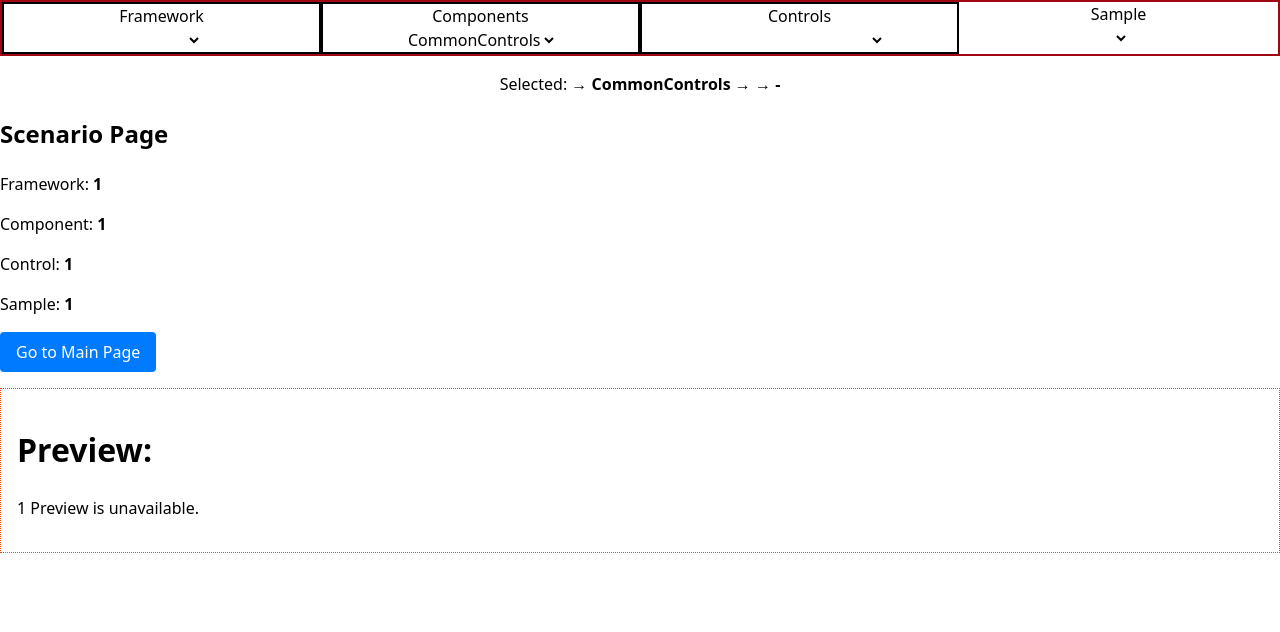
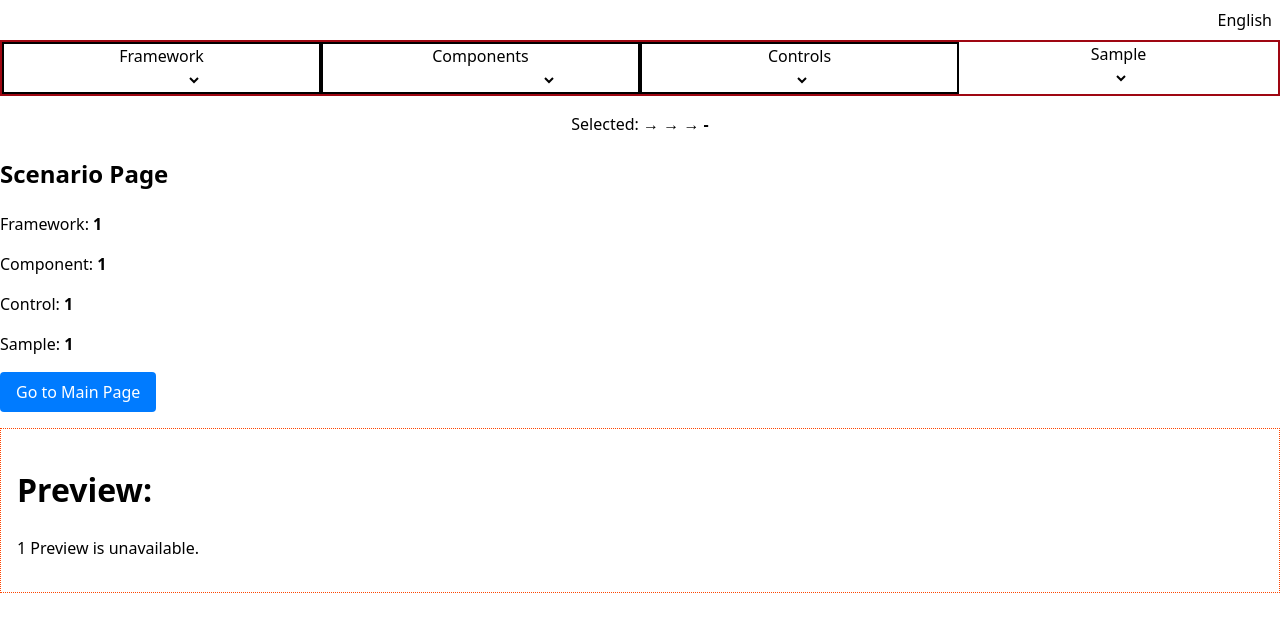
Before and after one commit to tranminhtungagest/angular-experiment, an Angular app: page /scenario/1/1/1/1 in a window 1280 px wide. Shown: the top 632 px of the page. Built offline with nearby package versions, Linux system fonts and the light colour scheme.

Commit message:
added universal eng-ja language toggle and routing.

```diff
--- a/src/app/app.html
+++ b/src/app/app.html
@@ -1,5 +1,12 @@
+<!-- universal language toggle -->
+<div class="text-right m-2">
+  <button (click)="toggleLanguage()">
+    {{ languageService.currentLang === 'en' ? 'English' : '日本語' }}
+  </button>
+</div>
+
 <ng-container *ngIf="!selectedControl">
-<div class="grid grid-cols-4 border-2 border-solid border-red-800">
+  <div class="grid grid-cols-4 border-2 border-solid border-red-800" *ngIf="!selectedControl">
     <!-- Framework Selector -->
     <div class="text-center border-2 border-solid">
       <label for="frameworkSelector">Framework</label><br />
@@ -54,7 +61,6 @@
       <strong>{{ samples[0] || '-' }}</strong>
     </p>
   </div>
-
 </ng-container>
 <!-- Where ScenarioPage renders -->
 <router-outlet></router-outlet>
--- a/src/app/app.ts
+++ b/src/app/app.ts
@@ -1,9 +1,9 @@
 import { Component, OnInit } from '@angular/core';
 import { ControlDataService } from './data/control-data.service';
-import { RouterOutlet } from '@angular/router';
-import { FormsModule } from '@angular/forms'; // ✅ import this
-import { CommonModule } from '@angular/common'; // ✅ import this
-import { Router } from '@angular/router';
+import { RouterOutlet, Router } from '@angular/router';
+import { FormsModule } from '@angular/forms';
+import { CommonModule } from '@angular/common';
+import { LanguageService } from './locale/language.service';
 
 @Component({
   selector: 'app-root',
@@ -22,13 +22,15 @@ export class App implements OnInit {
   selectedComponent = '';
   selectedControl = '';
 
-  constructor(private controlData: ControlDataService, private router: Router) {}
+  constructor(
+    private controlData: ControlDataService,
+    private router: Router,
+    public languageService: LanguageService
+  ) {}
 
   ngOnInit() {
     this.frameworks = this.controlData.getFrameworks();
     this.components = this.controlData.getComponents();
-    // Preload first component’s controls
-    this.onComponentChange(this.components[0]);
   }
 
   onFrameworkChange(value: string) {
@@ -47,12 +49,20 @@ export class App implements OnInit {
     this.selectedControl = value;
     this.samples = [`${value}_Sample`];
 
+    // Determine prefix based on current language
+    const prefix = this.languageService.getLangPrefix();
+    // Build the path array correctly sans the preceding slash
     this.router.navigate([
-      '/scenario',
+      prefix,
+      'scenario',
       this.selectedFramework,
       this.selectedComponent,
       this.selectedControl,
       this.samples[0],
     ]);
   }
+
+  toggleLanguage() {
+    this.languageService.toggleLanguage();
+  }
 }
--- a/src/app/components/scenario-page/scenario-page.html
+++ b/src/app/components/scenario-page/scenario-page.html
@@ -14,7 +14,7 @@
   </p>
   <!-- / for local development -->
   <!-- back to https://aut-sample.vercel.app/ when deployed -->
-  <a href="/" id="backHomeBtn">Go to Main Page</a>
+  <a href="https://aut-sample.vercel.app/" id="backHomeBtn">Go to Main Page</a>
 
   <!-- Optional: render a preview element -->
   <div id="demoArea">
--- /dev/null
+++ b/src/app/locale/language.service.ts
@@ -0,0 +1,27 @@
+import { Injectable } from '@angular/core';
+import { Router } from '@angular/router';
+
+@Injectable({ providedIn: 'root' })
+export class LanguageService {
+  currentLang: 'en' | 'ja' = 'en';
+
+  constructor(private router: Router) {
+    // detect from URL on app start
+    if (this.router.url.startsWith('/ja')) this.currentLang = 'ja';
+  }
+
+  toggleLanguage() {
+    if (this.currentLang === 'en') {
+      this.currentLang = 'ja';
+      this.router.navigateByUrl('/ja' + this.router.url);
+    } else {
+      this.currentLang = 'en';
+      const newUrl = this.router.url.replace(/^\/ja/, '') || '/';
+      this.router.navigateByUrl(newUrl);
+    }
+  }
+
+  getLangPrefix() {
+    return this.currentLang === 'ja' ? '/ja' : '';
+  }
+}
```
Also changed, not shown: src/app/app.routes.ts (+10 -1 lines). Lines whose indentation alone changed are shown as unchanged.
